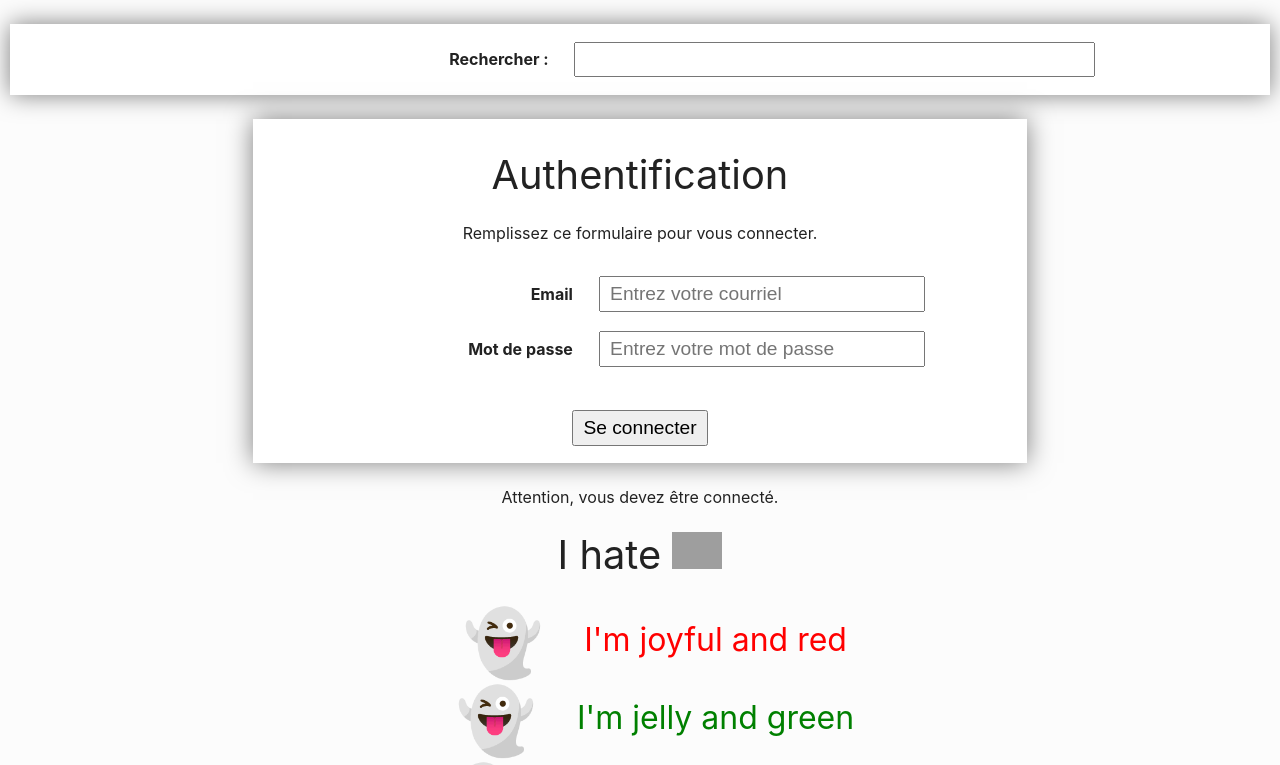
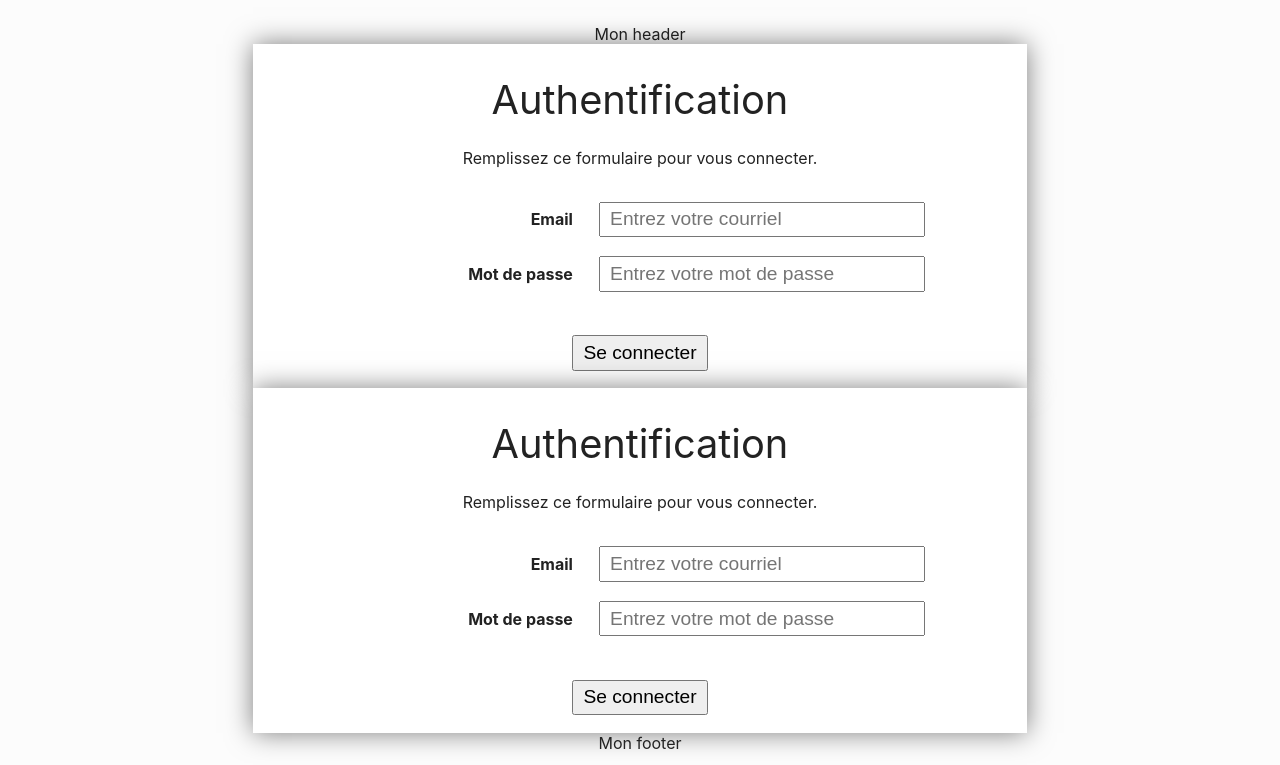
Before and after one commit to DraayZe/WR505, a Vue app: page /login in a window 1280 px wide. Shown: the top 765 px of the page. Built offline with nearby package versions, Linux system fonts and the light colour scheme; grey boxes are pictures that could not be loaded.

Commit message:
add:router and séparation du loginforn et de la searchbar

```diff
--- a/src/App.vue
+++ b/src/App.vue
@@ -1,37 +1,33 @@
 <script setup>
+import { ref } from "vue";
 import LoginForm from "@/components/LoginForm.vue";
-import Ghost from "@/components/ghost.vue";
-import IceCreamStore from "@/components/IceCreamStore.vue";
-import Temperature from "@/components/Temperature.vue";
-import Panier from "@/components/Panier.vue";
-import Monkey from "@/components/Monkey.vue";
 import SearchFilm from "@/components/SearchFilm.vue";
-import {ref} from "vue";
-const likesVue = false
-const logo = 'https://vuejs.org/images/logo.png'
-const logoWidth = 50
 
-// const loggedIn = ref(false);
+const loggedIn = ref(false);
 
-
+const handleLogin = () => {
+  loggedIn.value = true;
+};
 </script>
 
 <template>
-  <SearchFilm></SearchFilm>
-  <LoginForm></LoginForm>
-  <h1>
-    I {{likesVue ? "love" : "hate"}}
-    <img :src="logo" :style="{ width: logoWidth + 'px' }"/>
+  <header>
+    Mon header
+  </header>
 
-  </h1>
-  <Ghost />
-  <IceCreamStore />
-  <Temperature/>
-  <Panier/>
-  <Monkey/>
+  <router-view />
+
+<!--  Si pas connecté, formulaire -->
+  <LoginForm v-if="!loggedIn" @logged="handleLogin" />
+
+  <!-- Si connecté, recherche de films -->
+  <SearchFilm v-else />
+
+  <footer>
+    Mon footer
+  </footer>
 </template>
 
 <style>
 @import './assets/base.css';
-
 </style>
--- a/src/components/Film.vue
+++ b/src/components/Film.vue
@@ -1,9 +1,42 @@
-<script setup lang="ts">
+<script setup >
+import { defineProps } from 'vue';
+const props = defineProps({
+  film: {
+    type: Object,
+    required: true
+  }
+});
+
+const afficheMetascore = function(film){
+  return'⭐'.repeat(Math.ceil(film.metascore / 20));
+  // if (film.metascore >= 80) {
+  //   return '⭐⭐⭐⭐⭐'
+  // } else if (film.metascore >= 60) {
+  //   return '⭐⭐⭐⭐'
+  // } else if (film.metascore >= 40) {
+  //   return '⭐⭐⭐'
+  // } else if (film.metascore >= 20) {
+  //   return '⭐⭐'
+  // } else {
+  //   return ''
+  // }
+}
 
 </script>
 
 <template>
-  $END$
+  <li class="film card">
+    <h2>
+      {{ film.title }}
+      {{ afficheMetascore(film) }}
+    </h2>
+    <img :src="film.poster" :alt="`Poster of the movie ${film.title}`" />
+    <p><strong>Released:</strong> {{ film.released }}</p>
+    <p><strong>Director:</strong> {{ film.director }}</p>
+    <p><strong>Actors:</strong> {{ film.actors }}</p>
+    <p><strong>Plot:</strong> {{ film.plot }}</p>
+    <p><strong>Metascore:</strong> {{ film.metascore }}</p>
+  </li>
 </template>
 
 <style scoped>
--- a/src/components/LoginForm.vue
+++ b/src/components/LoginForm.vue
@@ -1,3 +1,32 @@
+<script setup>
+import { ref } from "vue";
+
+const email = ref("");
+const password = ref("");
+
+const emit = defineEmits(["logged"]);
+
+const login = () => {
+  if (email.value && password.value) {
+    emit("logged");
+  }
+};
+</script>
+
 <template>
+  <div id="login-form">
+    <form @submit.prevent="login">
+      <h1>Authentification</h1>
+      <p>Remplissez ce formulaire pour vous connecter.</p>
+      <hr />
 
+      <label for="email"><b>Email</b></label>
+      <input type="text" v-model="email" placeholder="Entrez votre courriel" id="email" required />
+
+      <label for="psw"><b>Mot de passe</b></label>
+      <input type="password" v-model="password" placeholder="Entrez votre mot de passe" id="psw" required />
+
+      <p><button type="submit">Se connecter</button></p>
+    </form>
+  </div>
 </template>
--- a/src/components/SearchFilm.vue
+++ b/src/components/SearchFilm.vue
@@ -1,135 +1,74 @@
 <script setup>
-import {ref, computed, watch} from "vue";
-const email = ref("");
-const password = ref("");
-const loggedIn = ref(false);
+import { ref, computed, watch, onMounted } from "vue";
+import Film from "@/components/Film.vue";
+
 const query = ref("");
+const films = ref([]);
 
-watch(query, (newQuery, oldQuery) => {
-  if (query.value === "") {
+function searchFilms() {
+  films.value = [
+    {
+      title: "Titanic",
+      released: "19 Dec 1997",
+      director: "James Cameron",
+      actors: "Leonardo DiCaprio, Kate Winslet, Billy Zane, Kathy Bates",
+      poster: "https://m.media-amazon.com/images/M/MV5BMDdmZGU3NDQtY2E5My00ZTliLWIzOTUtMTY4ZGI1YjdiNjk3XkEyXkFqcGdeQXVyNTA4NzY1MzY@._V1_SX300.jpg",
+      plot: "84 years later, a 100 year-old woman named Rose tells the story...",
+      metascore: "75",
+    },
+    {
+      title: "Blade Runner",
+      released: "25 Jun 1982",
+      director: "Ridley Scott",
+      actors: "Harrison Ford, Rutger Hauer, Sean Young, Edward James Olmos",
+      poster: "https://m.media-amazon.com/images/M/MV5BNzQzMzJhZTEtOWM4NS00MTdhLTg0YjgtMjM4MDRkZjUwZDBlXkEyXkFqcGdeQXVyNjU0OTQ0OTY@._V1_SX300.jpg",
+      plot: "A blade runner must pursue and terminate four replicants...",
+      metascore: "89",
+    },
+    {
+      title: "The Shining",
+      released: "13 Jun 1980",
+      director: "Stanley Kubrick",
+      actors: "Jack Nicholson, Shelley Duvall, Danny Lloyd, Scatman Crothers",
+      poster: "https://m.media-amazon.com/images/M/MV5BZWFlYmY2MGEtZjVkYS00YzU4LTg0YjQtYzY1ZGE3NTA5NGQxXkEyXkFqcGdeQXVyMTQxNzMzNDI@._V1_SX300.jpg",
+      plot: "A family heads to an isolated hotel for the winter...",
+      metascore: "63",
+    },
+  ];
+}
+
+watch(query, (newQuery) => {
+  if (newQuery === "") {
     films.value = [];
   } else {
     searchFilms();
   }
 });
 
-console.log(loggedIn.value);
-
-const handleLogin = (event) => {
-  event.preventDefault();
-  loggedIn.value = true;
-  console.log(loggedIn.value);
-}
-
-const films = ref([]);
-
-function searchFilms(){
-  films.value = [
-    {
-      title: 'Titanic',
-      released: '19 Dec 1997',
-      director: 'James Cameron',
-      actors: 'Leonardo DiCaprio, Kate Winslet, Billy Zane, Kathy Bates',
-      poster: 'https://m.media-amazon.com/images/M/MV5BMDdmZGU3NDQtY2E5My00ZTliLWIzOTUtMTY4ZGI1YjdiNjk3XkEyXkFqcGdeQXVyNTA4NzY1MzY@._V1_SX300.jpg',
-      plot: '84 years later, a 100 year-old woman named Rose DeWitt Bukater tells the story to her granddaughter Lizzy Calvert, Brock Lovett, Lewis Bodine, Bobby Buell and Anatoly Mikailavich on the Keldysh about her life set in April 10th 1912, on a ship called Titanic when young Rose boards the departing ship with the upper-class passengers and her mother, Ruth DeWitt Bukater, and her fiancé, Caledon Hockley. Meanwhile, a drifter and artist named Jack Dawson and his best friend Fabrizio De Rossi win third-class tickets to the ship in a game. And she explains the whole story from departure until the death of Titanic on its first and last voyage April 15th, 1912 at 2:20 in the morning.',
-      metascore: '75'
-    },
-    {
-      title: 'Blade Runner',
-      released: '25 Jun 1982',
-      director: 'Ridley Scott',
-      actors: 'Harrison Ford, Rutger Hauer, Sean Young, Edward James Olmos',
-      poster: 'https://m.media-amazon.com/images/M/MV5BNzQzMzJhZTEtOWM4NS00MTdhLTg0YjgtMjM4MDRkZjUwZDBlXkEyXkFqcGdeQXVyNjU0OTQ0OTY@._V1_SX300.jpg',
-      plot: 'A blade runner must pursue and terminate four replicants who stole a ship in space, and have returned to Earth to find their creator.',
-      metascore: '89'
-    },
-    {
-      title: 'The Shining',
-      released: '13 Jun 1980',
-      director: 'Stanley Kubrick',
-      actors: 'Jack Nicholson, Shelley Duvall, Danny Lloyd, Scatman Crothers',
-      poster: 'https://m.media-amazon.com/images/M/MV5BZWFlYmY2MGEtZjVkYS00YzU4LTg0YjQtYzY1ZGE3NTA5NGQxXkEyXkFqcGdeQXVyMTQxNzMzNDI@._V1_SX300.jpg',
-      plot: 'A family heads to an isolated hotel for the winter where an evil spiritual presence influences the father into violence, while his psychic son sees horrific forebodings from both past and future.',
-      metascore: '63'
-    }
-  ]
-}
-
-const filteredFilms = computed(() => {
-  return films.value.filter((film) => film.title.toLowerCase().includes(query.value.toLowerCase()));
-})
+const filteredFilms = computed(() =>
+  films.value.filter((film) =>
+    film.title.toLowerCase().includes(query.value.toLowerCase())
+  )
+);
 
 const numberResults = computed(() => filteredFilms.value.length);
 
-// const getStars = (metascore) => {
-//   if (metascore === "N/A") return 0;
-//   const score = parseInt(metascore, 10);
-//   return Math.ceil(score / 20);
-// };
-
-const afficheMetascore = function(film){
-  return'⭐'.repeat(Math.ceil(film.metascore / 20));
-  // if (film.metascore >= 80) {
-  //   return '⭐⭐⭐⭐⭐'
-  // } else if (film.metascore >= 60) {
-  //   return '⭐⭐⭐⭐'
-  // } else if (film.metascore >= 40) {
-  //   return '⭐⭐⭐'
-  // } else if (film.metascore >= 20) {
-  //   return '⭐⭐'
-  // } else {
-  //   return ''
-  // }
-}
-
-
+onMounted(() => {
+  document.getElementById("search").focus();
+});
 </script>
 
 <template>
   <div id="search-film">
     <form @submit.prevent="searchFilms">
-      <label for="search" >Rechercher :</label>
-      <input id="search" type="text" v-model="query" >
+      <label for="search">Rechercher :</label>
+      <input id="search" type="text" v-model="query" placeholder="Recherchez un film" />
     </form>
 
-    <p v-if="numberResults === 0" ></p>
-    <p v-else> Le nombre de résultats : {{numberResults}}</p>
+    <p v-if="numberResults > 0">Le nombre de résultats : {{ numberResults }}</p>
 
-    <div id="login-form" v-show="!loggedIn">
-      <form @submit="handleLogin">
-        <h1>Authentification</h1>
-        <p>Remplissez ce formulaire pour vous connecter.</p>
-        <hr>
-
-        <label for="email"><b>Email</b></label>
-        <input type="text" v-model="email" placeholder="Entrez votre courriel" id="email" required>
-
-        <label for="psw"><b>Mot de passe</b></label>
-        <input type="password" v-model="password" placeholder="Entrez votre mot de passe" id="psw" required>
-
-        <p><button type="submit">Se connecter</button></p>
-      </form>
-    </div>
-
-    <div v-if="loggedIn">
-      <ul class="films">
-        <li class="film card" v-for="film in filteredFilms" :key="film.title">
-          <h2>
-            {{ film.title }}
-            {{ afficheMetascore(film) }}
-          </h2>
-          <img :src="film.poster" :alt="`Poster of the movie ${film.title}`" />
-          <p><strong>Released:</strong> {{ film.released }}</p>
-          <p><strong>Director:</strong> {{ film.director }}</p>
-          <p><strong>Actors:</strong> {{ film.actors }}</p>
-          <p><strong>Plot:</strong> {{ film.plot }}</p>
-          <p><strong>Metascore:</strong> {{ film.metascore }}</p>
-        </li>
-      </ul>
-    </div>
-
-    <div v-else>
-      <p>Attention, vous devez être connecté.</p>
-    </div>
+    <ul class="films">
+      <Film v-for="film in filteredFilms" :key="film.title" :film="film" />
+    </ul>
   </div>
 </template>
--- a/src/main.js
+++ b/src/main.js
@@ -1,9 +1,12 @@
 import { createApp } from 'vue'
 import { createPinia } from 'pinia'
 import App from './App.vue'
+import router from "./router";
 
 const app = createApp(App)
 
 app.use(createPinia())
 
-app.mount('#app')
+createApp(App)
+  .use(router)
+  .mount("#app")
--- a/src/router/index.js
+++ b/src/router/index.js
@@ -0,0 +1,19 @@
+import { createRouter, createWebHistory } from 'vue-router'
+
+const router = createRouter({
+  history: createWebHistory(),
+  routes: [
+    {
+      path:"/login",
+      name:"login",
+      component: () => import("../components/LoginForm.vue"),
+    },
+    {
+      path: "/",
+      redirect: "/search",
+    },
+
+  ]
+});
+
+export default router;
```
